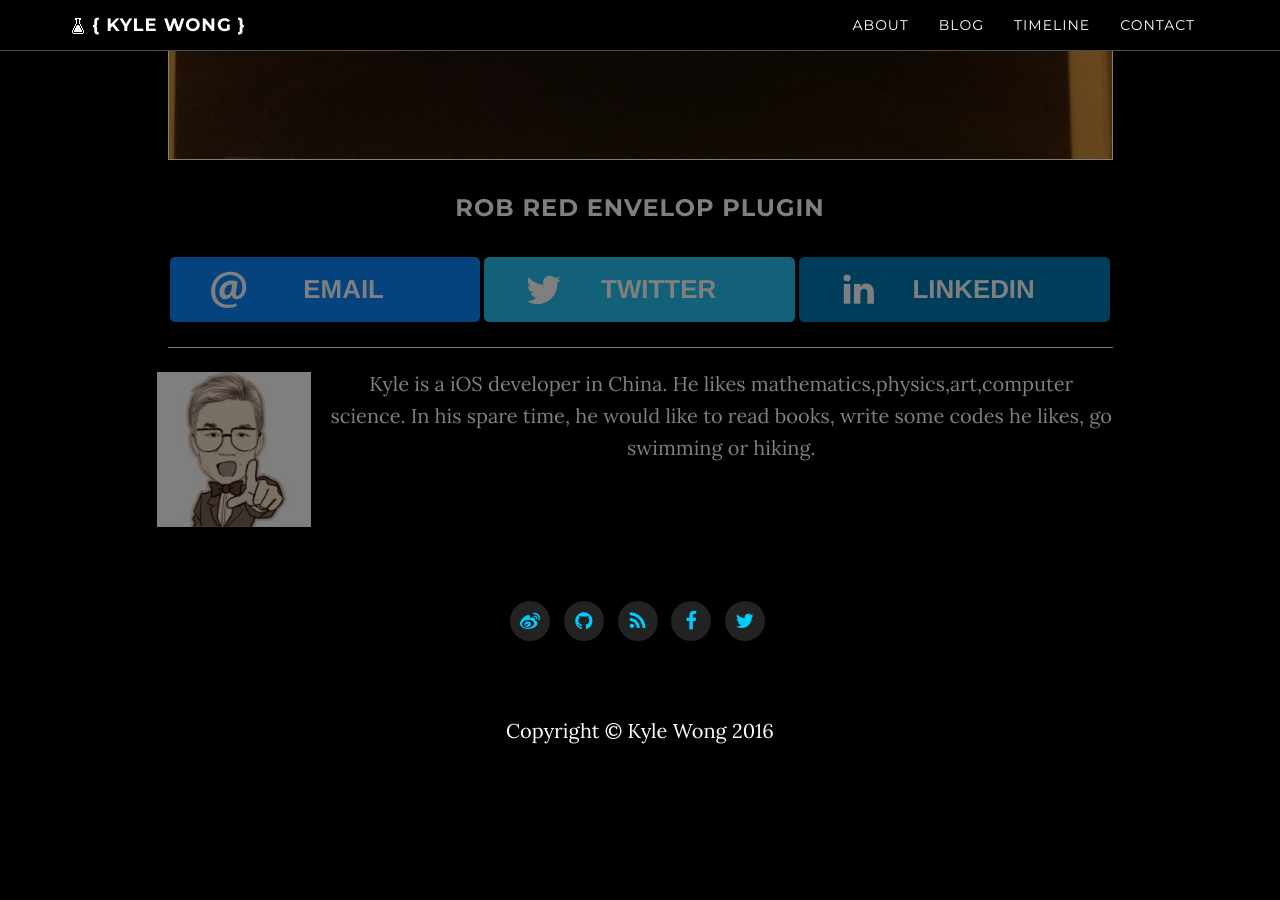
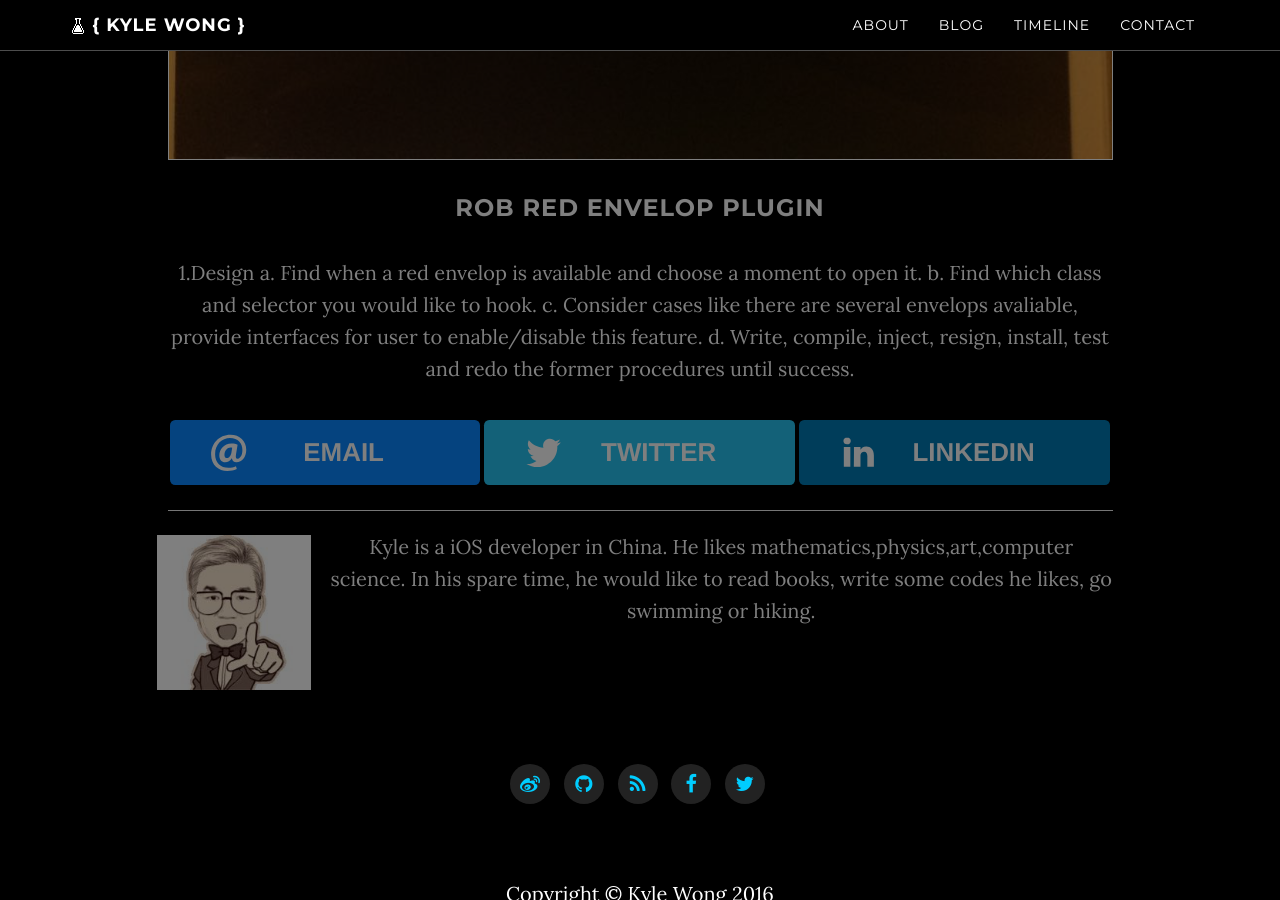
Before and after one commit to kangwang1988/kangwang1988.github.io, a Jekyll site: the page built from _posts/2016-03-27-how-to-rob-wechat-red-envelop-automatically.md, in a window 1280 px wide and 900 px high, scrolled down 6398 px. Built offline with Jekyll 4.4.1, drawn with Linux system fonts in a browser that asks for light colours; nearby versions of some CDN libraries; comment, search, counter and statistics services are not loaded; a style sheet for code colours, icons or effects is not loaded.

Commit message:
New post & resource.

```diff
--- a/_posts/2016-03-27-how-to-rob-wechat-red-envelop-automatically.md
+++ b/_posts/2016-03-27-how-to-rob-wechat-red-envelop-automatically.md
@@ -153,3 +153,9 @@ p.s optool is a Mac command line app which helps you handle the Mach-O file.You
 	![wechat-plugin-injected](https://github.com/kangwang1988/kangwang1988.github.io/raw/master/img/wechat-plugin-injected.png)
 
 ### Rob red envelop plugin
+
+1.Design
+a.	Find when a red envelop is available and choose a moment to open it.
+b.	Find which class and selector you would like to hook.
+c.	Consider cases like there are several envelops avaliable, provide interfaces for user to enable/disable this feature.
+d.	Write, compile, inject, resign, install, test and redo the former procedures until success.
```
